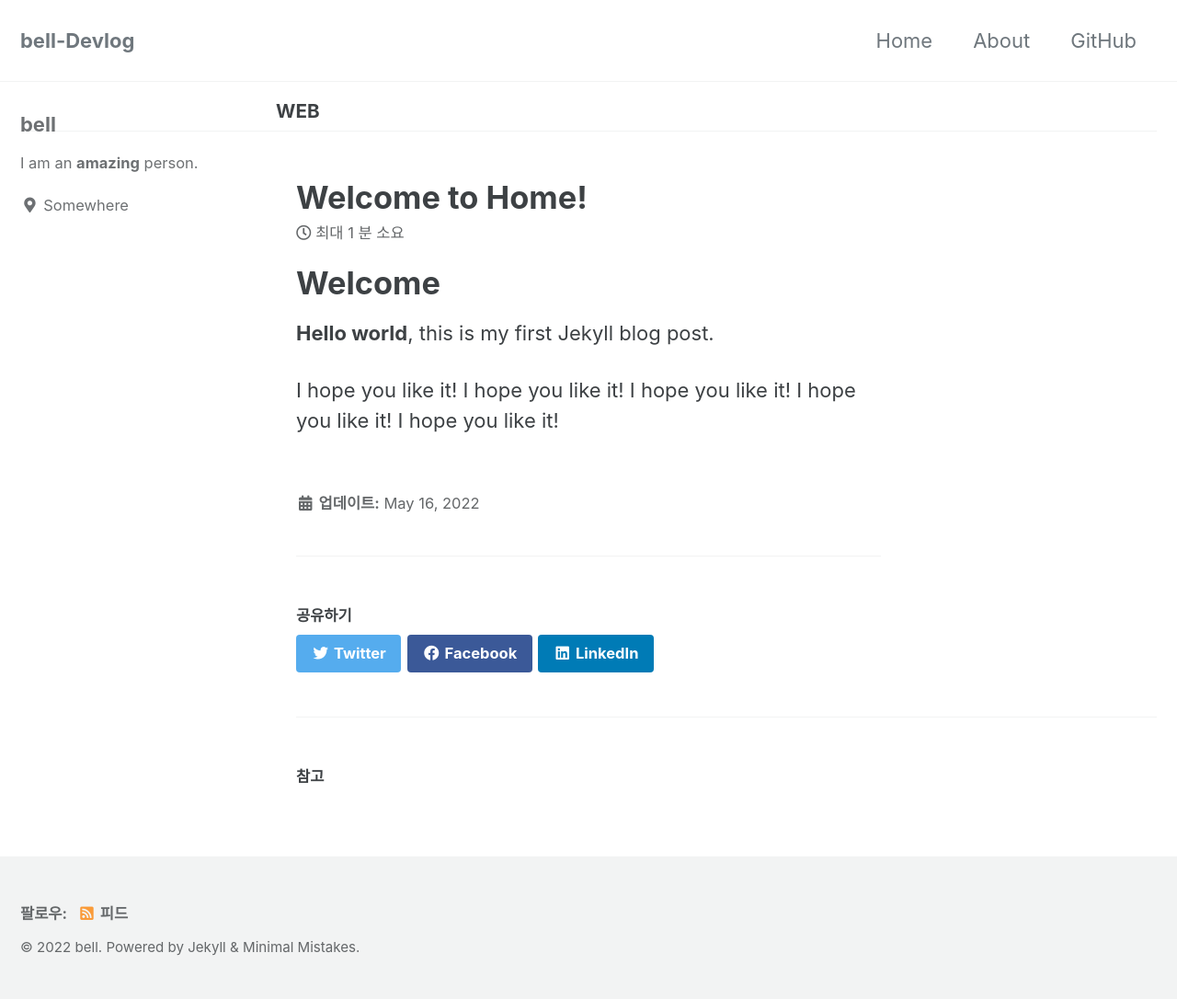
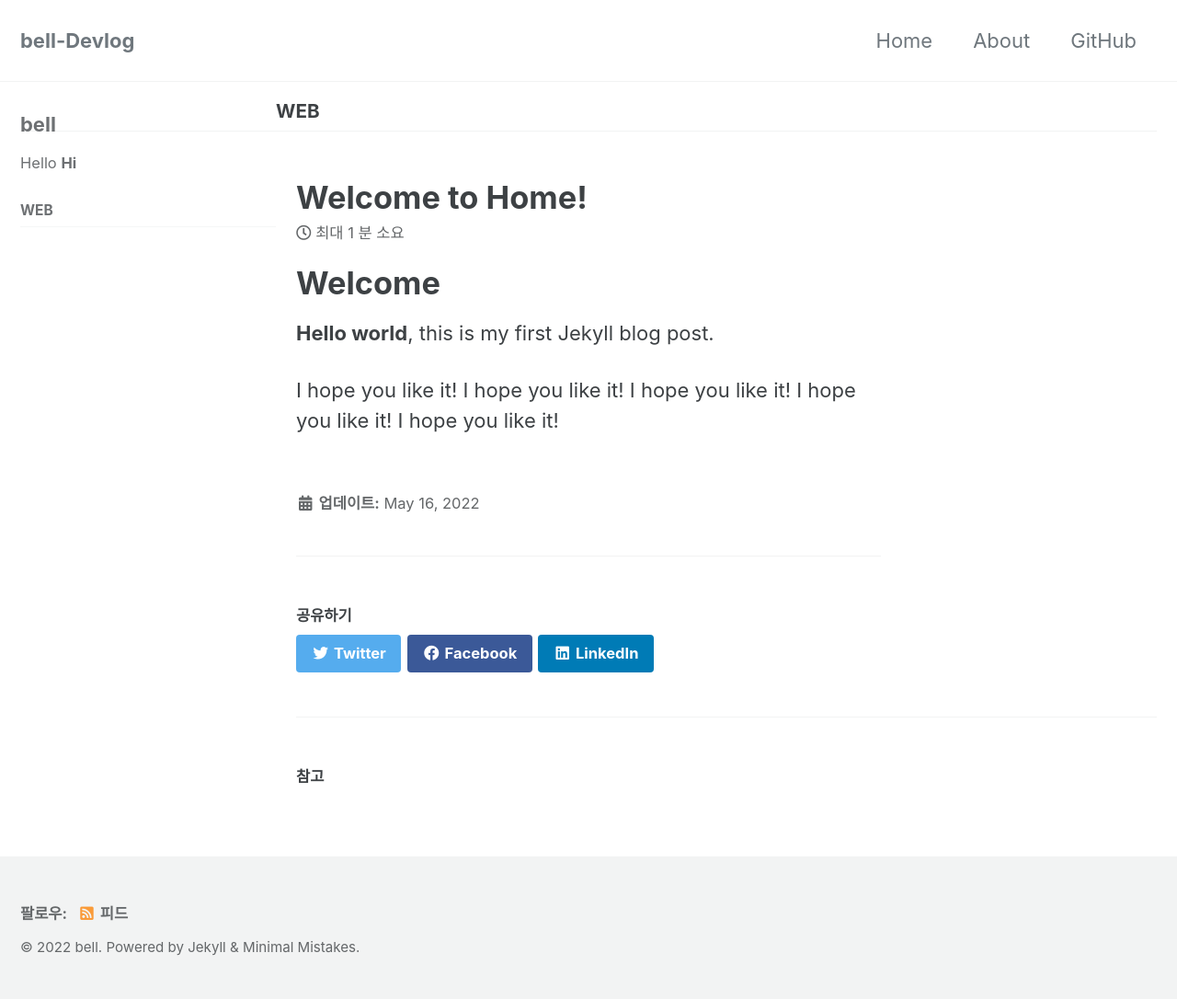
Before and after one commit to bell9489/bell9489.github.io, a Jekyll site: the page built from _posts/2022-05-16-first.md, in a window 1280 px wide. Shown: the whole page at 92% size. Built offline with Jekyll 4.4.1, drawn with Linux system fonts in a browser that asks for light colours; cached includes are drawn as plain includes.

Commit message:
first commit

```diff
--- a/_config.yml
+++ b/_config.yml
@@ -103,8 +103,8 @@ analytics:
 author:
   name: "bell"
   avatar: # path of avatar image, e.g. "/assets/images/bio-photo.jpg"
-  bio: "I am an **amazing** person."
-  location: "Somewhere"
+  bio: "Hello **Hi** "
+  location: # "Somewhere"
   email:
   links:
     - label: "Email"
@@ -280,3 +280,5 @@ defaults:
       related: true
       future: true
       sidebar_main: true
+      sidebar:
+        nav: "categories"
```
